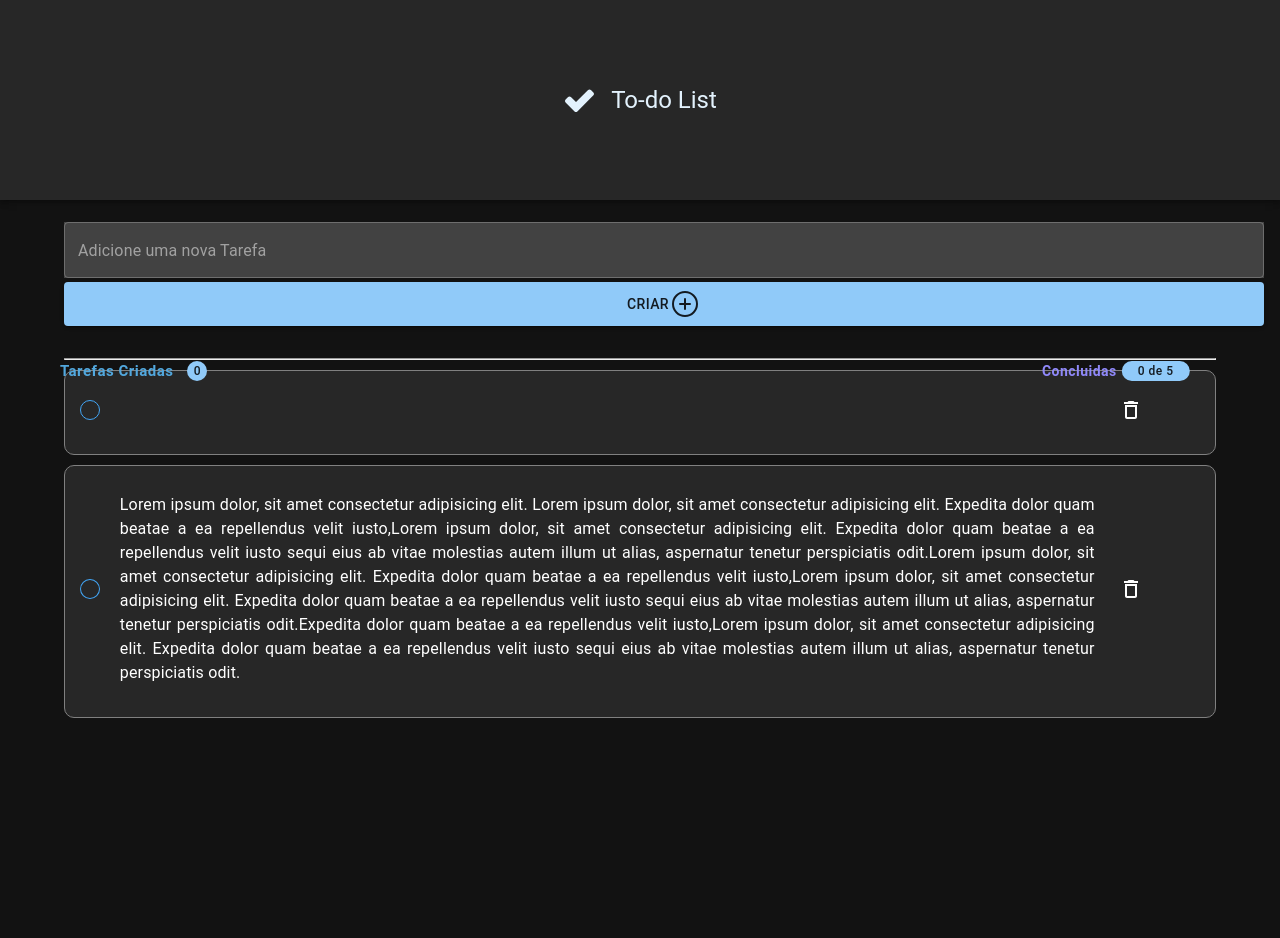
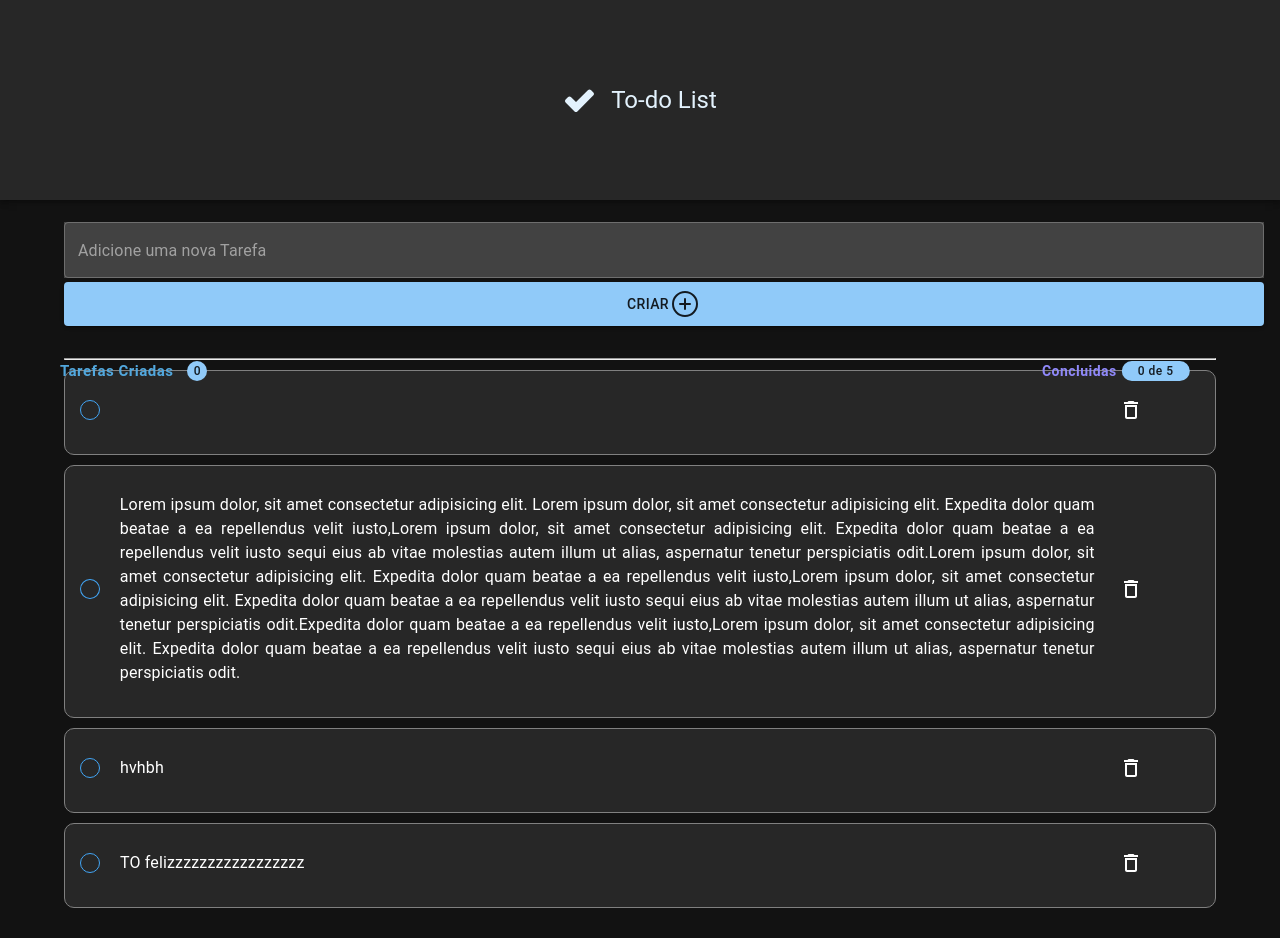
Before and after one commit to oFerrari/APP_To-do_List, a React (Vite) app: page / in a window 1280 px wide. Before the commit the page ends 800 px from the top, so only its background shows below. Built offline with nearby package versions, Linux system fonts and the light colour scheme; data requests are answered from the project's data file.

Commit message:
🚧 Corrigindo erro no Button

```diff
--- a/db.json
+++ b/db.json
@@ -1,14 +1,24 @@
 {
   "tasks": [
     {
-            "id":3,
-            "description" : "",
-            "done" : false
+      "id": 3,
+      "description": "",
+      "done": false
     },
     {
-            "id":2,
-            "description" : "Lorem ipsum dolor, sit amet consectetur adipisicing elit. Lorem ipsum dolor, sit amet consectetur adipisicing elit. Expedita dolor quam beatae a ea repellendus velit iusto,Lorem ipsum dolor, sit amet consectetur adipisicing elit. Expedita dolor quam beatae a ea repellendus velit iusto sequi eius ab vitae molestias autem illum ut alias, aspernatur tenetur perspiciatis odit.Lorem ipsum dolor, sit amet consectetur adipisicing elit. Expedita dolor quam beatae a ea repellendus velit iusto,Lorem ipsum dolor, sit amet consectetur adipisicing elit. Expedita dolor quam beatae a ea repellendus velit iusto sequi eius ab vitae molestias autem illum ut alias, aspernatur tenetur perspiciatis odit.Expedita dolor quam beatae a ea repellendus velit iusto,Lorem ipsum dolor, sit amet consectetur adipisicing elit. Expedita dolor quam beatae a ea repellendus velit iusto sequi eius ab vitae molestias autem illum ut alias, aspernatur tenetur perspiciatis odit.",
-            "done" : true
+      "id": 2,
+      "description": "Lorem ipsum dolor, sit amet consectetur adipisicing elit. Lorem ipsum dolor, sit amet consectetur adipisicing elit. Expedita dolor quam beatae a ea repellendus velit iusto,Lorem ipsum dolor, sit amet consectetur adipisicing elit. Expedita dolor quam beatae a ea repellendus velit iusto sequi eius ab vitae molestias autem illum ut alias, aspernatur tenetur perspiciatis odit.Lorem ipsum dolor, sit amet consectetur adipisicing elit. Expedita dolor quam beatae a ea repellendus velit iusto,Lorem ipsum dolor, sit amet consectetur adipisicing elit. Expedita dolor quam beatae a ea repellendus velit iusto sequi eius ab vitae molestias autem illum ut alias, aspernatur tenetur perspiciatis odit.Expedita dolor quam beatae a ea repellendus velit iusto,Lorem ipsum dolor, sit amet consectetur adipisicing elit. Expedita dolor quam beatae a ea repellendus velit iusto sequi eius ab vitae molestias autem illum ut alias, aspernatur tenetur perspiciatis odit.",
+      "done": true
+    },
+    {
+      "id": 287,
+      "description": "hvhbh",
+      "done": false
+    },
+    {
+      "id": 632,
+      "description": "TO felizzzzzzzzzzzzzzzzz",
+      "done": false
     }
   ]
 }
--- a/src/pages/Home/index.tsx
+++ b/src/pages/Home/index.tsx
@@ -28,7 +28,7 @@ export function Home() {
         setInputValue(event.target.value);
     }; */
 
-    const handleSaveTask  = async(event: React.MouseEvent<HTMLButtonElement>) => {
+    const handleSaveTask = async (event: React.MouseEvent<HTMLButtonElement>) => {
         event?.preventDefault();
         const newTask = {
             id: generateUniqueId(),
@@ -37,12 +37,12 @@ export function Home() {
         };
 
         const taskSaved = await save(newTask)
-        setTasks((oldTasks:Task[]) => {return [...oldTasks, taskSaved]});
+        setTasks((oldTasks: Task[]) => { return [...oldTasks, taskSaved] });
         setInputValue('')
-            /* const taskSaved = await save(newTask)
-            setTasks([...tasks, newTask]);
-            setInputValue('');
-            ;*/
+        /* const taskSaved = await save(newTask)
+        setTasks([...tasks, newTask]);
+        setInputValue('');
+        ;*/
     };
 
     const generateUniqueId = (): number => {
@@ -93,7 +93,7 @@ export function Home() {
                         </Grid>
 
                         <Grid item xl={2} sm={12}>
-                            <Button variant="contained" onChange={handleSaveTask} fullWidth sx={{
+                            <Button variant="contained" onClick={handleSaveTask} fullWidth sx={{
                                 height: '100%'
                             }}><span>Criar</span><PlusCircle size={32} />
                             </Button>
@@ -150,7 +150,6 @@ export function Home() {
 
                         ) : (
 
-
                             <CardList tasks={tasks} />
                             //<NoCardList />
                         )}
--- a/src/services/api.ts
+++ b/src/services/api.ts
@@ -7,8 +7,8 @@ const api = axios.create({
 });
 
 export async function getAll() {
-    const tasks = await api.get(`tasks`)
-    return(tasks.data)
+    const response = await api.get('tasks')
+    return response.data
 }
 
 export async function getById(id:number) {
```
Lines whose indentation alone changed are shown as unchanged.
